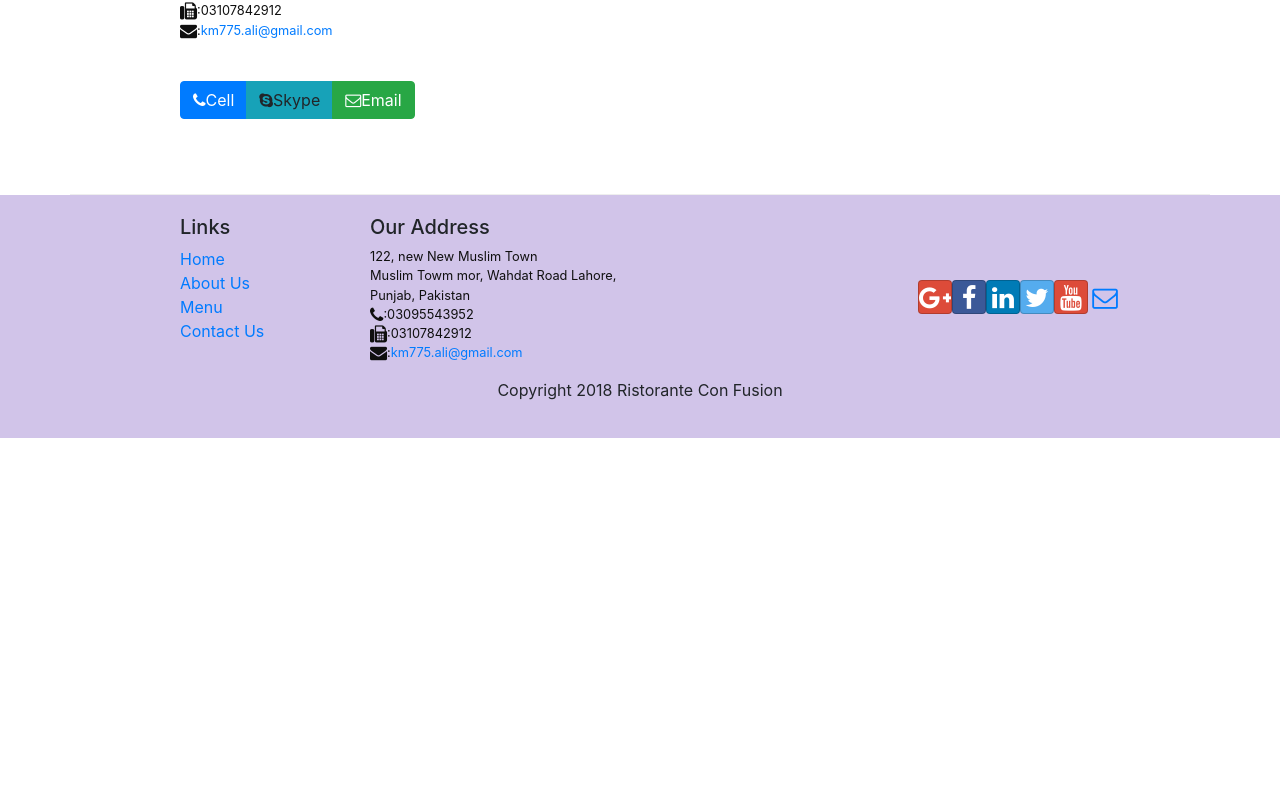
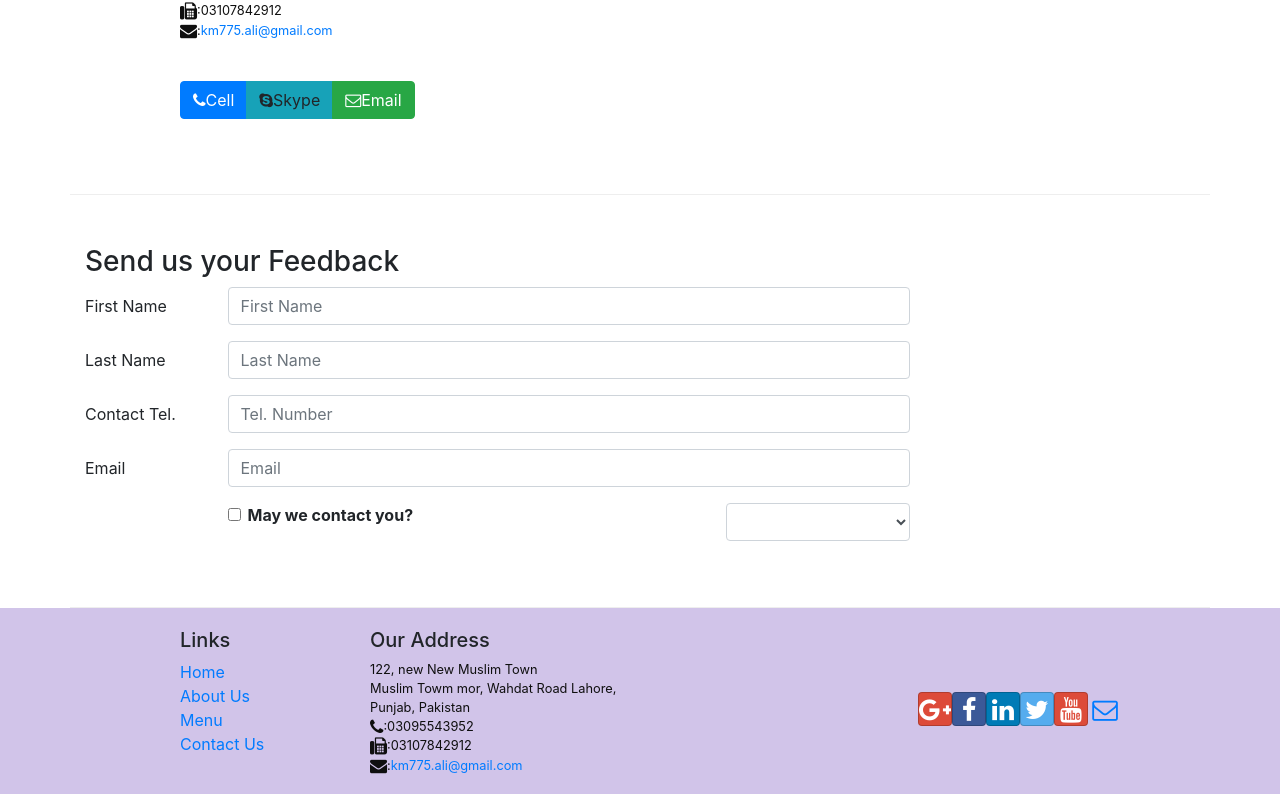
Before and after one commit to kamranalig/new-project, a React (Vite) app: page /contactus in a window 1280 px wide. Shown: the part 697-1491 px from the top of the page. Before the commit the page ends 1135 px from the top, so only its background shows below. Built offline with nearby package versions, Linux system fonts and the light colour scheme.

Commit message:
code updated like to remove extra files

```diff
--- a/src/App.jsx
+++ b/src/App.jsx
@@ -1,6 +1,6 @@
 import React from "react";
 import { BrowserRouter } from "react-router-dom";
-// import Register from "./auth/Register";
+
 import Main from "./components/MainComponent";
 
 import "./App.css";
--- a/src/components/contactComponent.jsx
+++ b/src/components/contactComponent.jsx
@@ -1,7 +1,23 @@
-import React from "react";
-import { Breadcrumb, BreadcrumbItem } from "reactstrap";
+import React, { useState } from "react";
+import {
+  Breadcrumb,
+  BreadcrumbItem,
+  Button,
+  Form,
+  FormGroup,
+  Label,
+  Input,
+  Col,
+} from "reactstrap";
 import { Link } from "react-router-dom";
 const Contact = () => {
+  const [firstname, setFirstname] = useState("");
+  const [lastname, setLastname] = useState("");
+  const [telnum, setTelnum] = useState("");
+  const [email, setEmail] = useState("");
+  const [agree, setAgree] = useState(false);
+  const [contactType, setContactType] = useState("Tel.");
+  const [message, setMessage] = useState("");
   return (
     <div className="container">
       <div className="row">
@@ -58,6 +74,84 @@
           </div>
         </div>
       </div>
+      <div className="row row-content">
+        <div className="col-12">
+          <h3>Send us your Feedback</h3>
+        </div>
+        <div className="col-12 col-md-9">
+          <Form>
+            <FormGroup row>
+              <Label htmlFor="firstname" md={2}>
+                First Name
+              </Label>
+              <Col md={10}>
+                <Input
+                  type="text"
+                  id="firstname"
+                  name="firstname"
+                  placeholder="First Name"
+                  value={firstname}
+                />
+              </Col>
+            </FormGroup>
+            <FormGroup row>
+              <Label htmlFor="lastname" md={2}>
+                Last Name
+              </Label>
+              <Col md={10}>
+                <Input
+                  type="text"
+                  id="lastname"
+                  name="lastname"
+                  placeholder="Last Name"
+                  value={lastname}
+                />
+              </Col>
+            </FormGroup>
+            <FormGroup row>
+              <Label htmlFor="telnum" md={2}>
+                Contact Tel.
+              </Label>
+              <Col md={10}>
+                <Input
+                  type="tel"
+                  id="telnum"
+                  name="telnum"
+                  placeholder="Tel. Number"
+                  value={telnum}
+                />
+              </Col>
+            </FormGroup>
+            <FormGroup row>
+              <Label htmlFor="email" md={2}>
+                Email
+              </Label>
+              <Col md={10}>
+                <Input
+                  type="email"
+                  id="email"
+                  name="email"
+                  placeholder="Email"
+                  value={email}
+                />
+              </Col>
+            </FormGroup>
+            <FormGroup row>
+              <Col md={{ size: 6, offset: 2 }}>
+                <FormGroup check>
+                  <Label check>
+                    <Input type="checkbox" name="agree" checked={agree} />
+                    <strong>May we contact you?</strong>
+                  </Label>
+                </FormGroup>
+              </Col>
+              <Col md={{ size: 3, offset: 1 }}>
+                <Input type="select" name="conta"></Input>
+              </Col>
+            </FormGroup>
+          </Form>
+        </div>
+      </div>
     </div>
   );
 };
```
